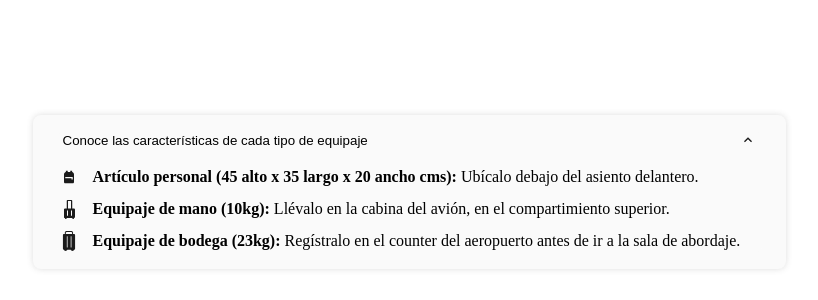
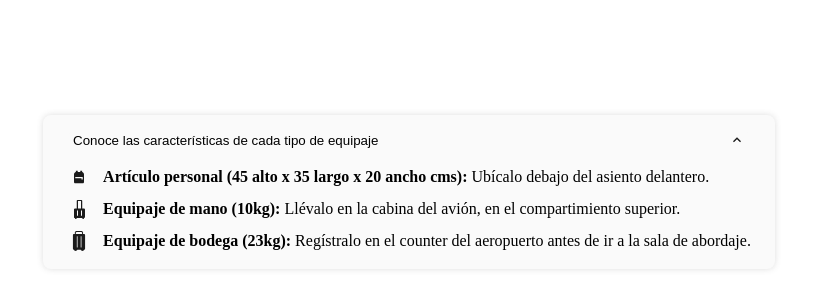
Before and after one commit to Aviancaswat/componentes-basicos-targets, a plain HTML site: page Dropdown o Acordion/test.html in a window 1280 px wide. Shown: the part 216-516 px from the top of the page, without its empty margins (231-1049 px from the left). Drawn offline with Linux system fonts and the light colour scheme.

Commit message:
feat: mejoras en estilos del dropdown resposive

```diff
--- a/Dropdown o Acordion/styles-dropdown.css
+++ b/Dropdown o Acordion/dropdown.css
@@ -13,14 +13,10 @@
     box-shadow: var(--shadows-axis-none, 0) var(--shadows-axis-none, 0) var(--shadows-blur-tiny, 6px) var(--shadows-spread-none, 0) var(--effect-shadow-light, rgba(90, 90, 90, 0.20));
 }
 
-/* .alf1_1648_dropdown_container.active {
-    padding-bottom: 0;
-} */
-
 .alf1_1648_dropdown_button {
     display: flex;
-    width: 705px;
-    max-width: 1248px;
+    width: 100%;
+    min-width: 320px;
     flex-direction: row;
     justify-content: space-between;
     align-items: center;
@@ -38,7 +34,8 @@
 
 .alf1_1648_dropdown_button_wrapper {
     display: flex;
-    width: 705px;
+    width: 100%;
+    min-width: 320px;
     max-width: 1248px;
     flex-direction: column;
     justify-content: center;
--- a/Dropdown o Acordion/test.html
+++ b/Dropdown o Acordion/test.html
@@ -13,12 +13,12 @@
             align-items: center;
         }
     </style>
-    <link rel="stylesheet" href="./styles-dropdown.css">
+    <link rel="stylesheet" href="./dropdown.css">
 </head>
 
 <body>
     <div id="container-dropdown"></div>
-    <script src="./main.js"></script>
+    <script src="./index.js"></script>
 </body>
 
 </html>
```
Also changed, not shown: Dropdown o Acordion/index.js (renamed from Dropdown o Acordion/main.js).
